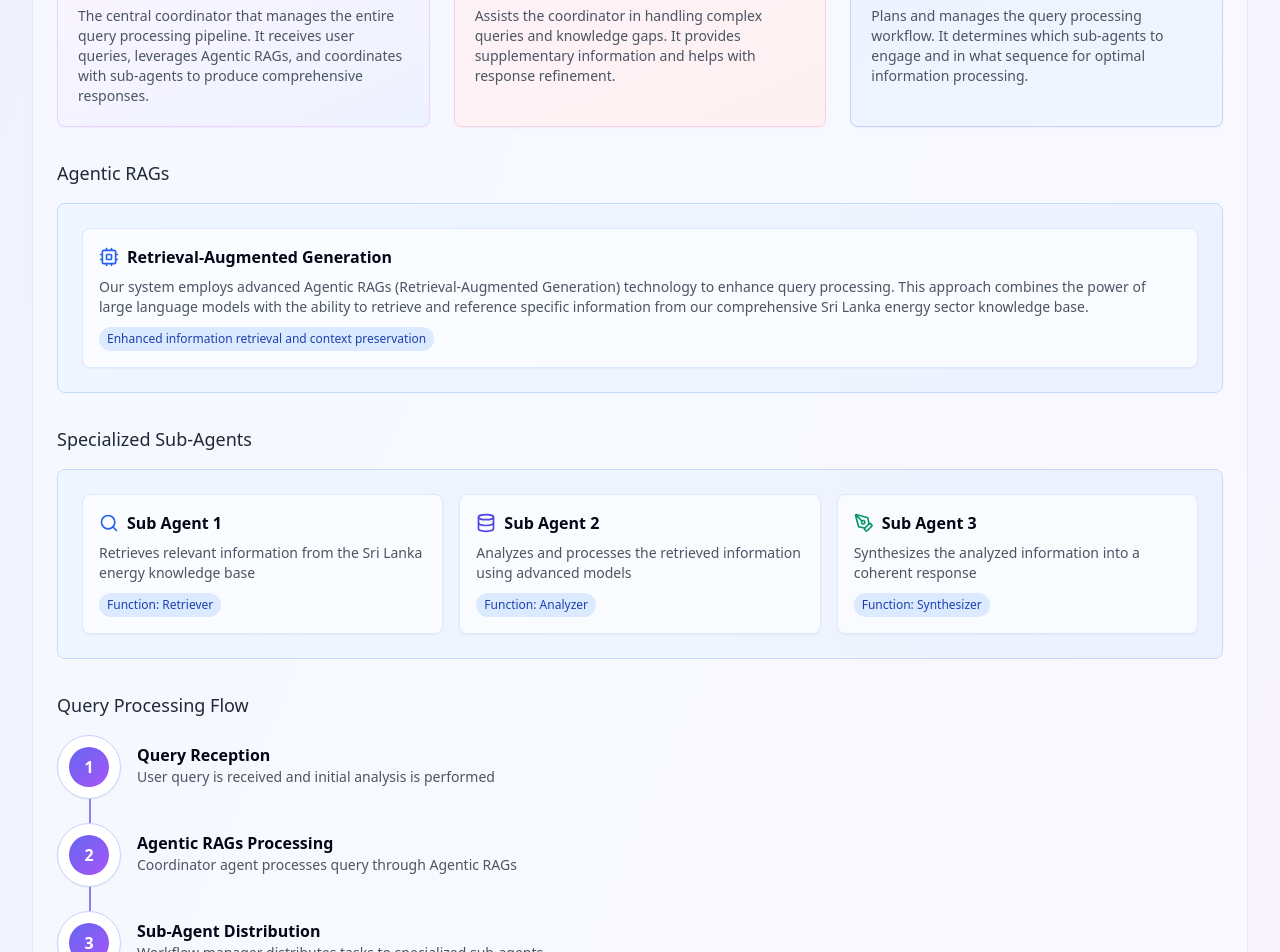
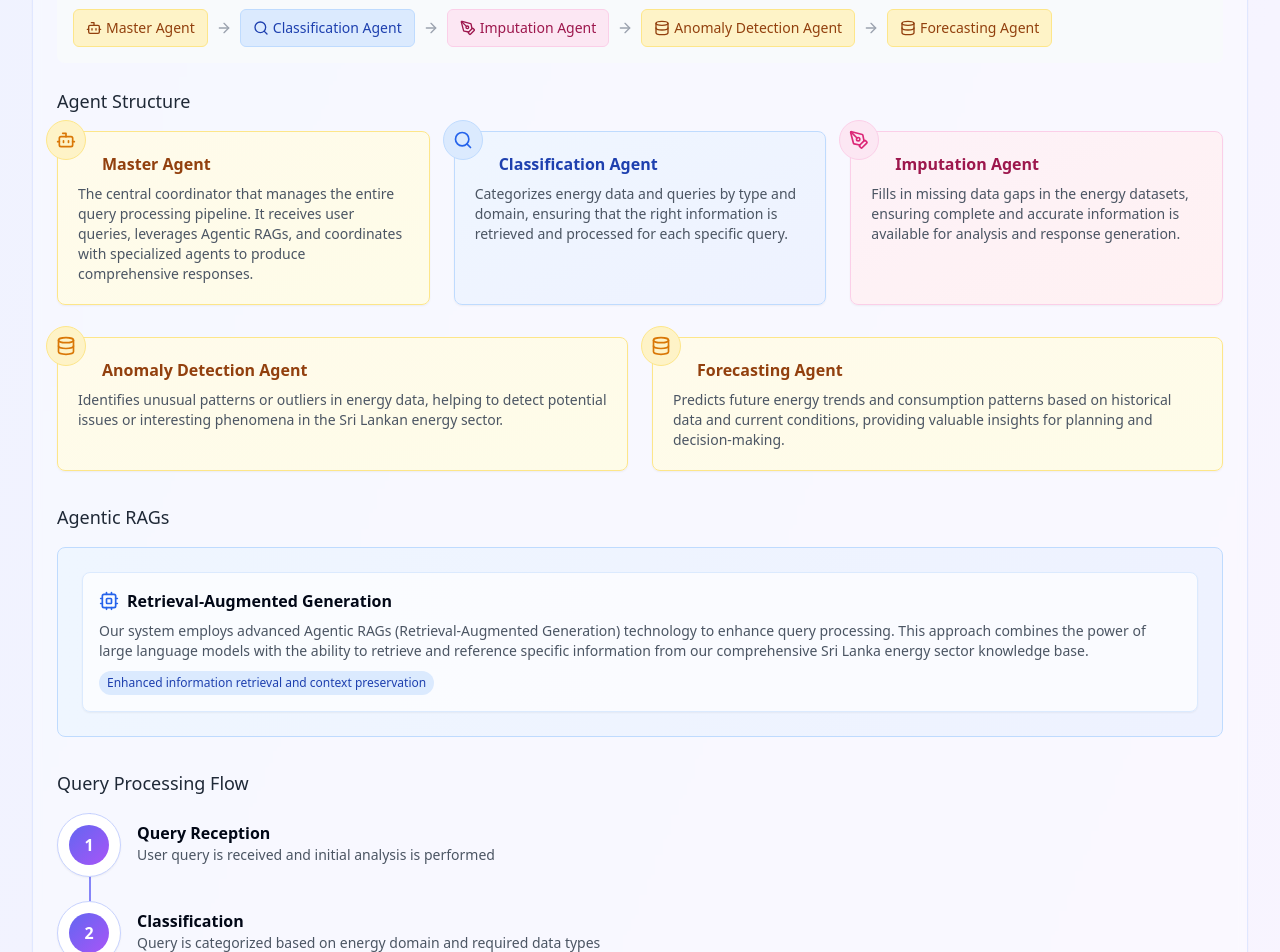
Before and after one commit to Vidura-Wijekoon/slenergyragmultiagentsystem, a React (Vite) app: page /agent-architecture in a window 1280 px wide. Shown: the part 1040-1992 px from the top of the page. Built offline with nearby package versions, Linux system fonts and the light colour scheme.

Commit message:
Update agent architecture image
Replaced the agent architecture image with a new version.

```diff
--- a/src/config/agentConfig.ts
+++ b/src/config/agentConfig.ts
@@ -34,30 +34,48 @@ export interface AgentPool {
 // Main agent definitions
 export const agents: Agent[] = [
   {
-    id: 'coordinator',
-    name: 'Coordinator Agent',
+    id: 'master',
+    name: 'Master Agent',
     description: 'Coordinates the entire query workflow and manages sub-agents',
-    color: '#8B5CF6',
+    color: '#F59E0B',
     icon: 'Bot',
     role: 'Coordination and orchestration of the entire workflow'
   },
   {
-    id: 'workflow',
-    name: 'Workflow Manager',
-    description: 'Manages the workflow and assigns tasks to sub-agents',
-    color: '#EC4899',
-    icon: 'GitBranch',
-    role: 'Workflow management and task assignment',
-    promptCount: 5
+    id: 'forecasting',
+    name: 'Forecasting Agent',
+    description: 'Predicts future energy trends and consumption patterns',
+    color: '#F59E0B',
+    icon: 'Database',
+    role: 'Energy forecasting and prediction',
+    promptCount: 3
   },
   {
-    id: 'assistant',
-    name: 'Assistant Agent',
-    description: 'Assists the coordinator agent in processing complex queries',
-    color: '#F472B6',
-    icon: 'HelpingHand',
-    role: 'Assistant to the coordinator',
-    promptCount: 4
+    id: 'imputation',
+    name: 'Imputation Agent',
+    description: 'Fills in missing data gaps in the energy datasets',
+    color: '#EC4899',
+    icon: 'PenTool',
+    role: 'Data gap filling and completion',
+    promptCount: 2
+  },
+  {
+    id: 'classification',
+    name: 'Classification Agent',
+    description: 'Categorizes energy data and queries by type and domain',
+    color: '#3B82F6',
+    icon: 'Search',
+    role: 'Energy data classification',
+    promptCount: 2
+  },
+  {
+    id: 'anomaly',
+    name: 'Anomaly Detection Agent',
+    description: 'Identifies unusual patterns or outliers in energy data',
+    color: '#F59E0B',
+    icon: 'Database',
+    role: 'Anomaly and outlier detection',
+    promptCount: 3
   }
 ];
 
@@ -89,22 +107,34 @@ export const subAgents: SubAgent[] = [
 // Agent pools that group agents by functionality
 export const agentPools: AgentPool[] = [
   {
-    id: 'coordinator-pool',
-    name: 'Coordinator Pool',
-    agents: [agents.find(a => a.id === 'coordinator')!],
-    color: '#EDE9FE'
+    id: 'master-pool',
+    name: 'Master Pool',
+    agents: [agents.find(a => a.id === 'master')!],
+    color: '#FEF3C7'
   },
   {
-    id: 'workflow-pool',
-    name: 'Workflow Pool',
-    agents: [agents.find(a => a.id === 'workflow')!],
+    id: 'forecasting-pool',
+    name: 'Forecasting Pool',
+    agents: [agents.find(a => a.id === 'forecasting')!],
+    color: '#FEF3C7'
+  },
+  {
+    id: 'imputation-pool',
+    name: 'Imputation Pool',
+    agents: [agents.find(a => a.id === 'imputation')!],
     color: '#FCE7F3'
   },
   {
-    id: 'assistant-pool',
-    name: 'Assistant Pool',
-    agents: [agents.find(a => a.id === 'assistant')!],
-    color: '#FBCFE8'
+    id: 'classification-pool',
+    name: 'Classification Pool',
+    agents: [agents.find(a => a.id === 'classification')!],
+    color: '#DBEAFE'
+  },
+  {
+    id: 'anomaly-pool',
+    name: 'Anomaly Pool',
+    agents: [agents.find(a => a.id === 'anomaly')!],
+    color: '#FEF3C7'
   }
 ];
 
@@ -113,43 +143,43 @@ export const queryPipeline = [
   {
     step: 1,
     name: 'Query Reception',
-    agentId: 'coordinator',
+    agentId: 'master',
     description: 'User query is received and initial analysis is performed'
   },
   {
     step: 2,
-    name: 'Agentic RAGs Processing',
-    agentId: 'coordinator',
-    description: 'Coordinator agent processes query through Agentic RAGs'
+    name: 'Classification',
+    agentId: 'classification',
+    description: 'Query is categorized based on energy domain and required data types'
   },
   {
     step: 3,
-    name: 'Sub-Agent Distribution',
-    agentId: 'workflow',
-    description: 'Workflow manager distributes tasks to specialized sub-agents'
+    name: 'Data Imputation',
+    agentId: 'imputation',
+    description: 'Missing data is identified and filled using advanced imputation techniques'
   },
   {
     step: 4,
-    name: 'Information Retrieval',
-    agentId: 'sub-agent-1',
-    description: 'Sub Agent 1 retrieves relevant data from energy knowledge base'
+    name: 'Anomaly Detection',
+    agentId: 'anomaly',
+    description: 'Unusual patterns in the data are identified and flagged'
   },
   {
     step: 5,
-    name: 'Data Analysis',
-    agentId: 'sub-agent-2',
-    description: 'Sub Agent 2 processes the retrieved information and applies analysis'
+    name: 'Forecasting',
+    agentId: 'forecasting',
+    description: 'Future trends are predicted based on historical data and current patterns'
   },
   {
     step: 6,
     name: 'Response Synthesis',
-    agentId: 'sub-agent-3',
-    description: 'Sub Agent 3 creates a coherent response with visualizations if needed'
+    agentId: 'master',
+    description: 'Insights from all agents are compiled into a comprehensive response'
   },
   {
     step: 7,
     name: 'Final Response Generation',
-    agentId: 'coordinator',
+    agentId: 'master',
     description: 'Final response is generated and returned to the user'
   }
 ];
--- a/src/pages/AgentArchitecture.tsx
+++ b/src/pages/AgentArchitecture.tsx
@@ -1,3 +1,4 @@
+
 import React from 'react';
 import { motion } from 'framer-motion';
 import Header from '@/components/Header';
@@ -47,21 +48,70 @@ const AgentArchitecture: React.FC = () => {
                 </motion.div>
               </div>
 
+              <h3 className="text-lg font-medium text-gray-800 mb-4">Multi-Agent Pipeline</h3>
+              <div className="p-4 bg-slate-50 rounded-lg mb-6 overflow-x-auto">
+                <div className="flex items-center gap-2 pb-2 mb-2">
+                  <h4 className="text-md font-semibold text-slate-700">Multi-Agent Pipeline:</h4>
+                </div>
+                <div className="flex flex-wrap gap-2">
+                  <div className="px-3 py-2 rounded-md bg-amber-100 text-amber-800 border border-amber-200 flex items-center gap-1">
+                    <Bot className="h-4 w-4" />
+                    <span className="text-sm font-medium">Master Agent</span>
+                  </div>
+                  <ArrowRight className="h-4 w-4 text-gray-400 self-center" />
+                  <div className="px-3 py-2 rounded-md bg-blue-100 text-blue-800 border border-blue-200 flex items-center gap-1">
+                    <Search className="h-4 w-4" />
+                    <span className="text-sm font-medium">Classification Agent</span>
+                  </div>
+                  <ArrowRight className="h-4 w-4 text-gray-400 self-center" />
+                  <div className="px-3 py-2 rounded-md bg-pink-100 text-pink-800 border border-pink-200 flex items-center gap-1">
+                    <PenTool className="h-4 w-4" />
+                    <span className="text-sm font-medium">Imputation Agent</span>
+                  </div>
+                  <ArrowRight className="h-4 w-4 text-gray-400 self-center" />
+                  <div className="px-3 py-2 rounded-md bg-amber-100 text-amber-800 border border-amber-200 flex items-center gap-1">
+                    <Database className="h-4 w-4" />
+                    <span className="text-sm font-medium">Anomaly Detection Agent</span>
+                  </div>
+                  <ArrowRight className="h-4 w-4 text-gray-400 self-center" />
+                  <div className="px-3 py-2 rounded-md bg-amber-100 text-amber-800 border border-amber-200 flex items-center gap-1">
+                    <Database className="h-4 w-4" />
+                    <span className="text-sm font-medium">Forecasting Agent</span>
+                  </div>
+                </div>
+              </div>
+
               <h3 className="text-lg font-medium text-gray-800 mb-4">Agent Structure</h3>
               <div className="grid grid-cols-1 md:grid-cols-3 gap-6 mb-8">
                 <motion.div
-                  className="relative p-5 rounded-lg border border-purple-200 bg-gradient-to-br from-purple-50 to-indigo-50 shadow-sm"
+                  className="relative p-5 rounded-lg border border-amber-200 bg-gradient-to-br from-amber-50 to-yellow-50 shadow-sm"
                   initial={{ opacity: 0, y: 20 }}
                   animate={{ opacity: 1, y: 0 }}
                   transition={{ delay: 0.1, duration: 0.4 }}
                 >
-                  <div className="absolute -top-3 -left-3 w-10 h-10 rounded-full bg-purple-100 border border-purple-200 flex items-center justify-center">
-                    <Bot className="w-5 h-5 text-purple-600" />
+                  <div className="absolute -top-3 -left-3 w-10 h-10 rounded-full bg-amber-100 border border-amber-200 flex items-center justify-center">
+                    <Bot className="w-5 h-5 text-amber-600" />
                   </div>
-                  <h4 className="text-md font-semibold ml-6 text-purple-800">Coordinator Agent</h4>
+                  <h4 className="text-md font-semibold ml-6 text-amber-800">Master Agent</h4>
                   <p className="text-sm text-gray-600 mt-2">
                     The central coordinator that manages the entire query processing pipeline. It receives user queries,
-                    leverages Agentic RAGs, and coordinates with sub-agents to produce comprehensive responses.
+                    leverages Agentic RAGs, and coordinates with specialized agents to produce comprehensive responses.
+                  </p>
+                </motion.div>
+
+                <motion.div
+                  className="relative p-5 rounded-lg border border-blue-200 bg-gradient-to-br from-blue-50 to-indigo-50 shadow-sm"
+                  initial={{ opacity: 0, y: 20 }}
+                  animate={{ opacity: 1, y: 0 }}
+                  transition={{ delay: 0.2, duration: 0.4 }}
+                >
+                  <div className="absolute -top-3 -left-3 w-10 h-10 rounded-full bg-blue-100 border border-blue-200 flex items-center justify-center">
+                    <Search className="w-5 h-5 text-blue-600" />
+                  </div>
+                  <h4 className="text-md font-semibold ml-6 text-blue-800">Classification Agent</h4>
+                  <p className="text-sm text-gray-600 mt-2">
+                    Categorizes energy data and queries by type and domain, ensuring that the right information
+                    is retrieved and processed for each specific query.
                   </p>
                 </motion.div>
 
@@ -69,31 +119,49 @@ const AgentArchitecture: React.FC = () => {
                   className="relative p-5 rounded-lg border border-pink-200 bg-gradient-to-br from-pink-50 to-rose-50 shadow-sm"
                   initial={{ opacity: 0, y: 20 }}
                   animate={{ opacity: 1, y: 0 }}
-                  transition={{ delay: 0.2, duration: 0.4 }}
+                  transition={{ delay: 0.3, duration: 0.4 }}
                 >
                   <div className="absolute -top-3 -left-3 w-10 h-10 rounded-full bg-pink-100 border border-pink-200 flex items-center justify-center">
-                    <HelpingHand className="w-5 h-5 text-pink-600" />
+                    <PenTool className="w-5 h-5 text-pink-600" />
                   </div>
-                  <h4 className="text-md font-semibold ml-6 text-pink-800">Assistant Agent</h4>
+                  <h4 className="text-md font-semibold ml-6 text-pink-800">Imputation Agent</h4>
                   <p className="text-sm text-gray-600 mt-2">
-                    Assists the coordinator in handling complex queries and knowledge gaps. It provides supplementary
-                    information and helps with response refinement.
+                    Fills in missing data gaps in the energy datasets, ensuring complete and accurate information
+                    is available for analysis and response generation.
+                  </p>
+                </motion.div>
+              </div>
+
+              <div className="grid grid-cols-1 md:grid-cols-2 gap-6 mb-8">
+                <motion.div
+                  className="relative p-5 rounded-lg border border-amber-200 bg-gradient-to-br from-amber-50 to-yellow-50 shadow-sm"
+                  initial={{ opacity: 0, y: 20 }}
+                  animate={{ opacity: 1, y: 0 }}
+                  transition={{ delay: 0.4, duration: 0.4 }}
+                >
+                  <div className="absolute -top-3 -left-3 w-10 h-10 rounded-full bg-amber-100 border border-amber-200 flex items-center justify-center">
+                    <Database className="w-5 h-5 text-amber-600" />
+                  </div>
+                  <h4 className="text-md font-semibold ml-6 text-amber-800">Anomaly Detection Agent</h4>
+                  <p className="text-sm text-gray-600 mt-2">
+                    Identifies unusual patterns or outliers in energy data, helping to detect potential issues
+                    or interesting phenomena in the Sri Lankan energy sector.
                   </p>
                 </motion.div>
 
                 <motion.div
-                  className="relative p-5 rounded-lg border border-indigo-200 bg-gradient-to-br from-indigo-50 to-blue-50 shadow-sm"
+                  className="relative p-5 rounded-lg border border-amber-200 bg-gradient-to-br from-amber-50 to-yellow-50 shadow-sm"
                   initial={{ opacity: 0, y: 20 }}
                   animate={{ opacity: 1, y: 0 }}
-                  transition={{ delay: 0.3, duration: 0.4 }}
+                  transition={{ delay: 0.5, duration: 0.4 }}
                 >
-                  <div className="absolute -top-3 -left-3 w-10 h-10 rounded-full bg-indigo-100 border border-indigo-200 flex items-center justify-center">
-                    <GitBranch className="w-5 h-5 text-indigo-600" />
+                  <div className="absolute -top-3 -left-3 w-10 h-10 rounded-full bg-amber-100 border border-amber-200 flex items-center justify-center">
+                    <Database className="w-5 h-5 text-amber-600" />
                   </div>
-                  <h4 className="text-md font-semibold ml-6 text-indigo-800">Workflow Manager</h4>
+                  <h4 className="text-md font-semibold ml-6 text-amber-800">Forecasting Agent</h4>
                   <p className="text-sm text-gray-600 mt-2">
-                    Plans and manages the query processing workflow. It determines which sub-agents to engage
-                    and in what sequence for optimal information processing.
+                    Predicts future energy trends and consumption patterns based on historical data and current conditions,
+                    providing valuable insights for planning and decision-making.
                   </p>
                 </motion.div>
               </div>
@@ -119,32 +187,6 @@ const AgentArchitecture: React.FC = () => {
                     Enhanced information retrieval and context preservation
                   </div>
                 </motion.div>
-              </div>
-
-              <h3 className="text-lg font-medium text-gray-800 mb-4">Specialized Sub-Agents</h3>
-              <div className="p-6 rounded-lg border border-blue-200 bg-gradient-to-r from-blue-50 to-indigo-50 mb-8">
-                <div className="grid grid-cols-1 md:grid-cols-3 gap-4">
-                  {subAgents.map((agent, index) => (
-                    <motion.div
-                      key={index}
-                      className="p-4 rounded-lg bg-white/70 border border-blue-100 shadow-sm"
-                      initial={{ opacity: 0, x: -20 }}
-                      animate={{ opacity: 1, x: 0 }}
-                      transition={{ delay: 0.2 + index * 0.1, duration: 0.4 }}
-                    >
-                      <div className="flex items-center mb-2">
-                        {index === 0 && <Search className="w-5 h-5 text-blue-600 mr-2" />}
-                        {index === 1 && <Database className="w-5 h-5 text-indigo-600 mr-2" />}
-                        {index === 2 && <PenTool className="w-5 h-5 text-emerald-600 mr-2" />}
-                        <h4 className="text-md font-semibold">{agent.name}</h4>
-                      </div>
-                      <p className="text-sm text-gray-600 mb-2">{agent.description}</p>
-                      <div className="text-xs font-medium px-2 py-1 rounded-full bg-blue-100 text-blue-800 inline-block">
-                        Function: {agent.function}
-                      </div>
-                    </motion.div>
-                  ))}
-                </div>
               </div>
 
               <h3 className="text-lg font-medium text-gray-800 mb-4">Query Processing Flow</h3>
@@ -180,16 +222,16 @@ const AgentArchitecture: React.FC = () => {
                 <div className="bg-slate-50 p-4 rounded-lg border border-slate-200">
                   <div className="space-y-3">
                     <motion.div
-                      className="flex items-center gap-3 p-2 rounded-md border border-yellow-300 shadow-sm bg-white"
+                      className="flex items-center gap-3 p-2 rounded-md border border-amber-300 shadow-sm bg-white"
                       animate={{ scale: [1, 1.02, 1], opacity: [0.8, 1, 0.9] }}
                       transition={{ duration: 2, repeat: Infinity, repeatType: "reverse" }}
                     >
                       <div className="h-4 w-4 rounded-full bg-green-500"></div>
-                      <div className="flex items-center gap-1 px-2 py-1 rounded-md bg-yellow-100 text-yellow-800 border border-yellow-200">
+                      <div className="flex items-center gap-1 px-2 py-1 rounded-md bg-amber-100 text-amber-800 border border-amber-200">
                         <Bot className="h-3.5 w-3.5" />
                         <span className="text-xs font-medium">Master Agent</span>
                       </div>
-                      <span className="text-xs text-gray-600">Analyzing query and coordinating sub-agents</span>
+                      <span className="text-xs text-gray-600">Analyzing query and coordinating agents</span>
                     </motion.div>
 
                     <motion.div
@@ -199,7 +241,7 @@ const AgentArchitecture: React.FC = () => {
                     >
                       <div className="h-4 w-4 rounded-full bg-green-500"></div>
                       <div className="flex items-center gap-1 px-2 py-1 rounded-md bg-blue-100 text-blue-800 border border-blue-200">
-                        <Bot className="h-3.5 w-3.5" />
+                        <Search className="h-3.5 w-3.5" />
                         <span className="text-xs font-medium">Classification Agent</span>
                       </div>
                       <span className="text-xs text-gray-600">Categorizing query and relevant data sources</span>
@@ -210,9 +252,9 @@ const AgentArchitecture: React.FC = () => {
                       animate={{ scale: [1, 1.02, 1], opacity: [0.8, 1, 0.9] }}
                       transition={{ duration: 2, delay: 2, repeat: Infinity, repeatType: "reverse" }}
                     >
-                      <RefreshCw className="h-4 w-4 text-blue-500 animate-spin" />
+                      <RefreshCw className="h-4 w-4 text-amber-500 animate-spin" />
                       <div className="flex items-center gap-1 px-2 py-1 rounded-md bg-amber-100 text-amber-800 border border-amber-200">
-                        <Bot className="h-3.5 w-3.5" />
+                        <Database className="h-3.5 w-3.5" />
                         <span className="text-xs font-medium">Forecasting Agent</span>
                       </div>
                       <span className="text-xs text-gray-600">Analyzing historical data trends</span>
```
